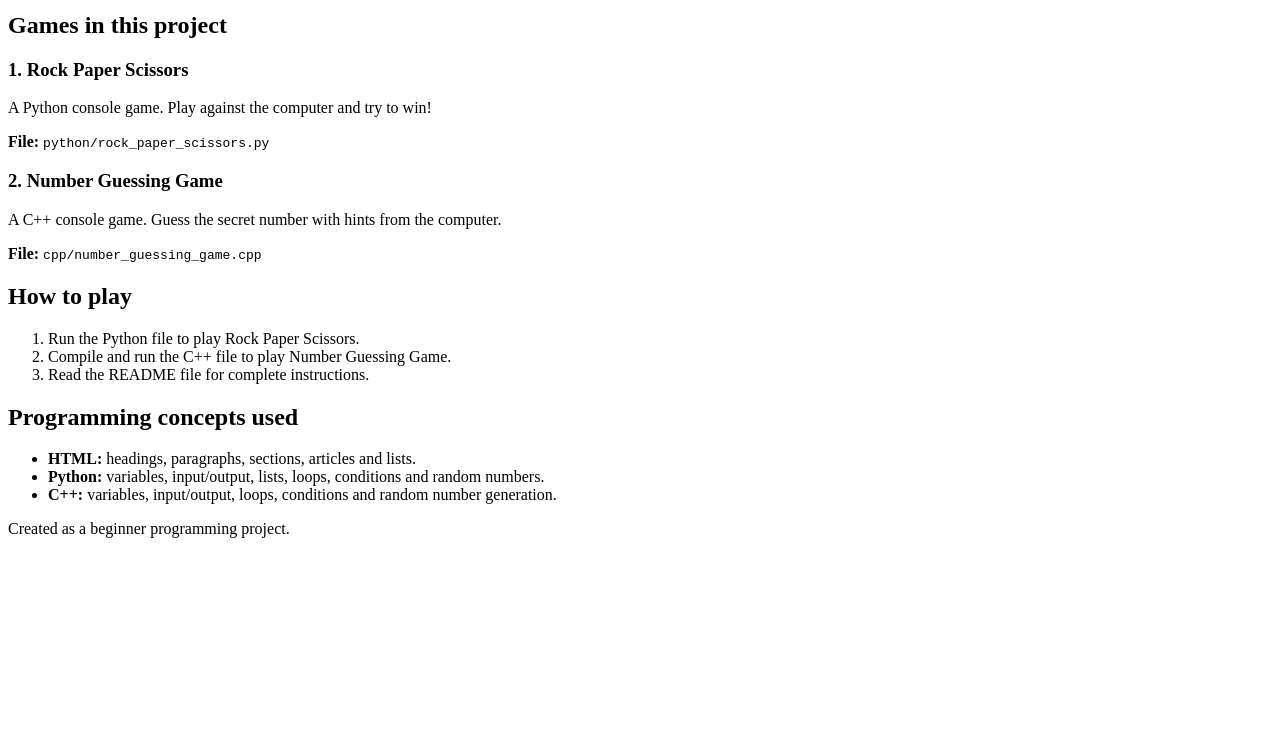
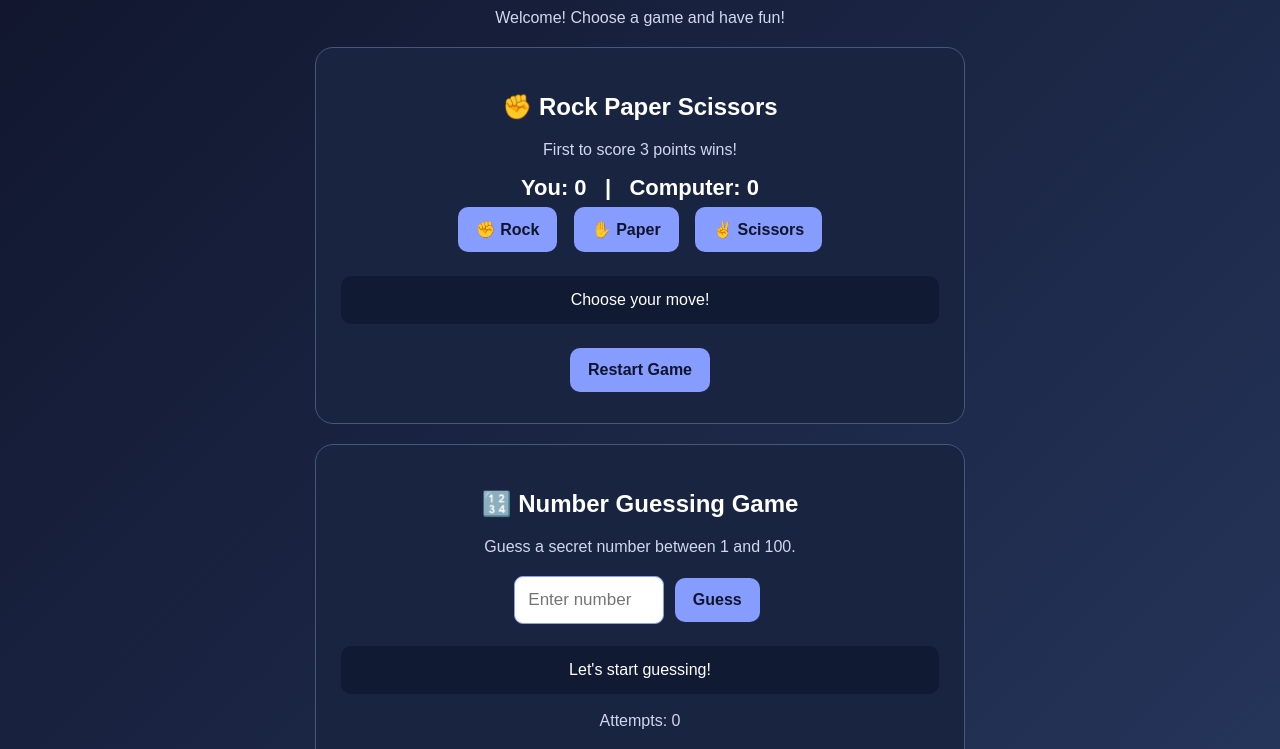
Before and after one commit to parshuramtalwar839-arch/Mini_Game_Arcade, a plain HTML site: page index.html in a window 1280 px wide. Shown: the part 106-855 px from the top of the page. Before the commit the page ends 800 px from the top, so only its background shows below. Drawn offline with Linux system fonts and the light colour scheme.

Commit message:
Update index.html

```diff
--- a/index.html
+++ b/index.html
@@ -1,54 +1,172 @@
 <!DOCTYPE html>
 <html lang="en">
 <head>
-    <meta charset="UTF-8">
-    <meta name="viewport" content="width=device-width, initial-scale=1.0">
-    <title>Mini Game Arcade</title>
+<meta charset="UTF-8">
+<meta name="viewport" content="width=device-width, initial-scale=1.0">
+<title>Mini Game Arcade</title>
+<style>
+*{box-sizing:border-box}
+body{
+  margin:0;padding:25px 15px;min-height:100vh;
+  font-family:Arial,sans-serif;text-align:center;
+  color:white;background:linear-gradient(135deg,#10152c,#26365c);
+}
+.container{max-width:650px;margin:auto}
+h1{font-size:36px;color:#aebcff}
+p{color:#d1d8ed}
+.card{
+  background:#192440;padding:25px;margin:20px 0;
+  border-radius:18px;border:1px solid #46577c;
+}
+button{
+  padding:13px 18px;margin:6px;border:0;
+  border-radius:10px;background:#879cff;
+  color:#10152c;font-weight:bold;font-size:16px;
+  cursor:pointer;
+}
+button:hover{background:#b2beff}
+input{
+  padding:13px;width:150px;border-radius:9px;
+  border:1px solid #879cff;font-size:17px;
+}
+.result{
+  background:#101a32;padding:15px;border-radius:10px;
+  min-height:48px;margin:18px 0;color:white;
+}
+.score{font-size:22px;font-weight:bold}
+</style>
 </head>
 <body>
-    <header>
-        <h1>Mini Game Arcade</h1>
-        <p>Welcome! Choose a game and have fun while practising programming.</p>
-    </header>
+<div class="container">
 
-    <main>
-        <section>
-            <h2>Games in this project</h2>
+<h1>🎮 Mini Game Arcade</h1>
+<p>Welcome! Choose a game and have fun!</p>
 
-            <article>
-                <h3>1. Rock Paper Scissors</h3>
-                <p>A Python console game. Play against the computer and try to win!</p>
-                <p><strong>File:</strong> <code>python/rock_paper_scissors.py</code></p>
-            </article>
+<div class="card">
+<h2>✊ Rock Paper Scissors</h2>
+<p>First to score 3 points wins!</p>
 
-            <article>
-                <h3>2. Number Guessing Game</h3>
-                <p>A C++ console game. Guess the secret number with hints from the computer.</p>
-                <p><strong>File:</strong> <code>cpp/number_guessing_game.cpp</code></p>
-            </article>
-        </section>
+<div class="score">
+You: <span id="player">0</span>
+&nbsp; | &nbsp;
+Computer: <span id="computer">0</span>
+</div>
 
-        <section>
-            <h2>How to play</h2>
-            <ol>
-                <li>Run the Python file to play Rock Paper Scissors.</li>
-                <li>Compile and run the C++ file to play Number Guessing Game.</li>
-                <li>Read the README file for complete instructions.</li>
-            </ol>
-        </section>
+<button onclick="play('Rock')">✊ Rock</button>
+<button onclick="play('Paper')">✋ Paper</button>
+<button onclick="play('Scissors')">✌️ Scissors</button>
 
-        <section>
-            <h2>Programming concepts used</h2>
-            <ul>
-                <li><strong>HTML:</strong> headings, paragraphs, sections, articles and lists.</li>
-                <li><strong>Python:</strong> variables, input/output, lists, loops, conditions and random numbers.</li>
-                <li><strong>C++:</strong> variables, input/output, loops, conditions and random number generation.</li>
-            </ul>
-        </section>
-    </main>
+<div class="result" id="rpsResult">Choose your move!</div>
+<button onclick="resetRPS()">Restart Game</button>
+</div>
 
-    <footer>
-        <p>Created as a beginner programming project.</p>
-    </footer>
+<div class="card">
+<h2>🔢 Number Guessing Game</h2>
+<p>Guess a secret number between 1 and 100.</p>
+
+<input type="number" id="guess" min="1" max="100"
+placeholder="Enter number">
+
+<button onclick="checkGuess()">Guess</button>
+
+<div class="result" id="guessResult">
+Let's start guessing!
+</div>
+
+<p id="attempts">Attempts: 0</p>
+<button onclick="resetGuess()">New Number</button>
+</div>
+
+</div>
+
+<script>
+let playerScore=0;
+let computerScore=0;
+let gameOver=false;
+
+function play(user){
+  if(gameOver)return;
+
+  const choices=['Rock','Paper','Scissors'];
+  const computer=choices[Math.floor(Math.random()*3)];
+  let message='It is a tie!';
+
+  if(user!==computer){
+    const win=
+      (user==='Rock'&&computer==='Scissors')||
+      (user==='Paper'&&computer==='Rock')||
+      (user==='Scissors'&&computer==='Paper');
+
+    if(win){
+      playerScore++;
+      message='You win this round!';
+    }else{
+      computerScore++;
+      message='Computer wins this round!';
+    }
+  }
+
+  document.getElementById('player').textContent=playerScore;
+  document.getElementById('computer').textContent=computerScore;
+
+  if(playerScore===3){
+    message+=' 🏆 You won the game!';
+    gameOver=true;
+  }else if(computerScore===3){
+    message+=' Computer won the game!';
+    gameOver=true;
+  }
+
+  document.getElementById('rpsResult').textContent=
+    'You: '+user+' | Computer: '+computer+' — '+message;
+}
+
+function resetRPS(){
+  playerScore=0;
+  computerScore=0;
+  gameOver=false;
+  document.getElementById('player').textContent=0;
+  document.getElementById('computer').textContent=0;
+  document.getElementById('rpsResult').textContent='Choose your move!';
+}
+
+let secret=Math.floor(Math.random()*100)+1;
+let tries=0;
+let guessed=false;
+
+function checkGuess(){
+  if(guessed)return;
+
+  const input=document.getElementById('guess');
+  const value=Number(input.value);
+  const result=document.getElementById('guessResult');
+
+  if(input.value===''||!Number.isInteger(value)||value<1||value>100){
+    result.textContent='Enter a whole number between 1 and 100!';
+    return;
+  }
+
+  tries++;
+  document.getElementById('attempts').textContent='Attempts: '+tries;
+
+  if(value===secret){
+    result.textContent='🎉 Correct! You found the number!';
+    guessed=true;
+  }else if(value<secret){
+    result.textContent='Too low! Try a higher number.';
+  }else{
+    result.textContent='Too high! Try a lower number.';
+  }
+}
+
+function resetGuess(){
+  secret=Math.floor(Math.random()*100)+1;
+  tries=0;
+  guessed=false;
+  document.getElementById('guess').value='';
+  document.getElementById('attempts').textContent='Attempts: 0';
+  document.getElementById('guessResult').textContent='New number ready! Start guessing.';
+}
+</script>
 </body>
 </html>
```
